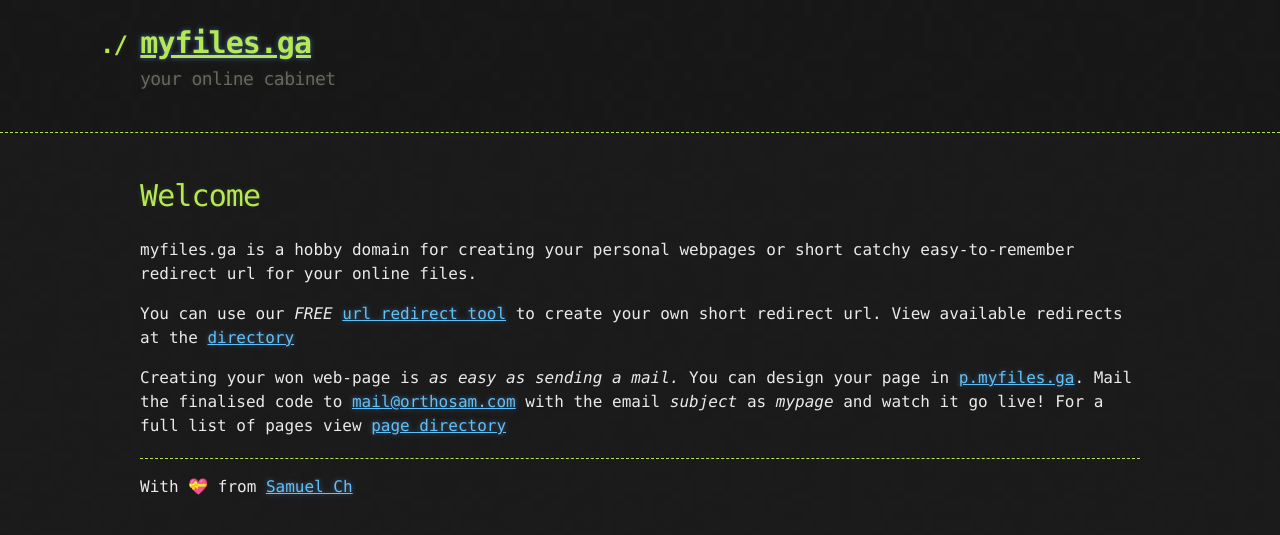
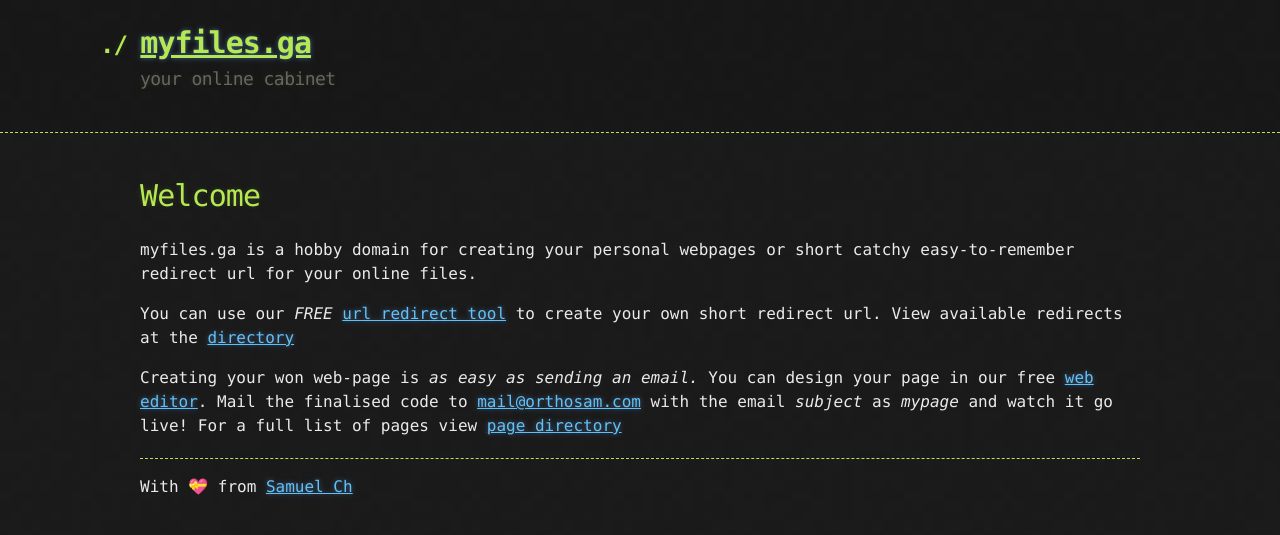
Before and after one commit to Dr-Anonymous/myfiles, a Jekyll site: the page built from index.md, in a window 1280 px wide. Shown: the top 535 px of the page. Built offline with Jekyll 4.4.1, drawn with Linux system fonts in a browser that asks for light colours; emoji names are drawn with the system emoji font; our own code applies the rules of GitHub Pages for plain Markdown files.

Commit message:
Update index.md

```diff
--- a/index.md
+++ b/index.md
@@ -8,4 +8,4 @@ myfiles.ga is a hobby domain for creating your personal webpages or short catchy
 
 You can use our *FREE* [url redirect tool](https://r.myfiles.ga) to create your own short redirect url. View available redirects at the [directory](https://r.myfiles.ga/all)
 
-Creating your won web-page is *as easy as sending a mail.*  You can design your page in [p.myfiles.ga](https://p.myfiles.ga). Mail the finalised code to [mail@orthosam.com](mailto:mail@orthosam.com) with the email *subject* as *mypage* and watch it go live! For a full list of pages view [page directory](https://p.myfiles.ga/all)
+Creating your won web-page is *as easy as sending an email.*  You can design your page in our free [web editor](https://p.myfiles.ga). Mail the finalised code to [mail@orthosam.com](mailto:mail@orthosam.com) with the email *subject* as *mypage* and watch it go live! For a full list of pages view [page directory](https://p.myfiles.ga/all)
```
